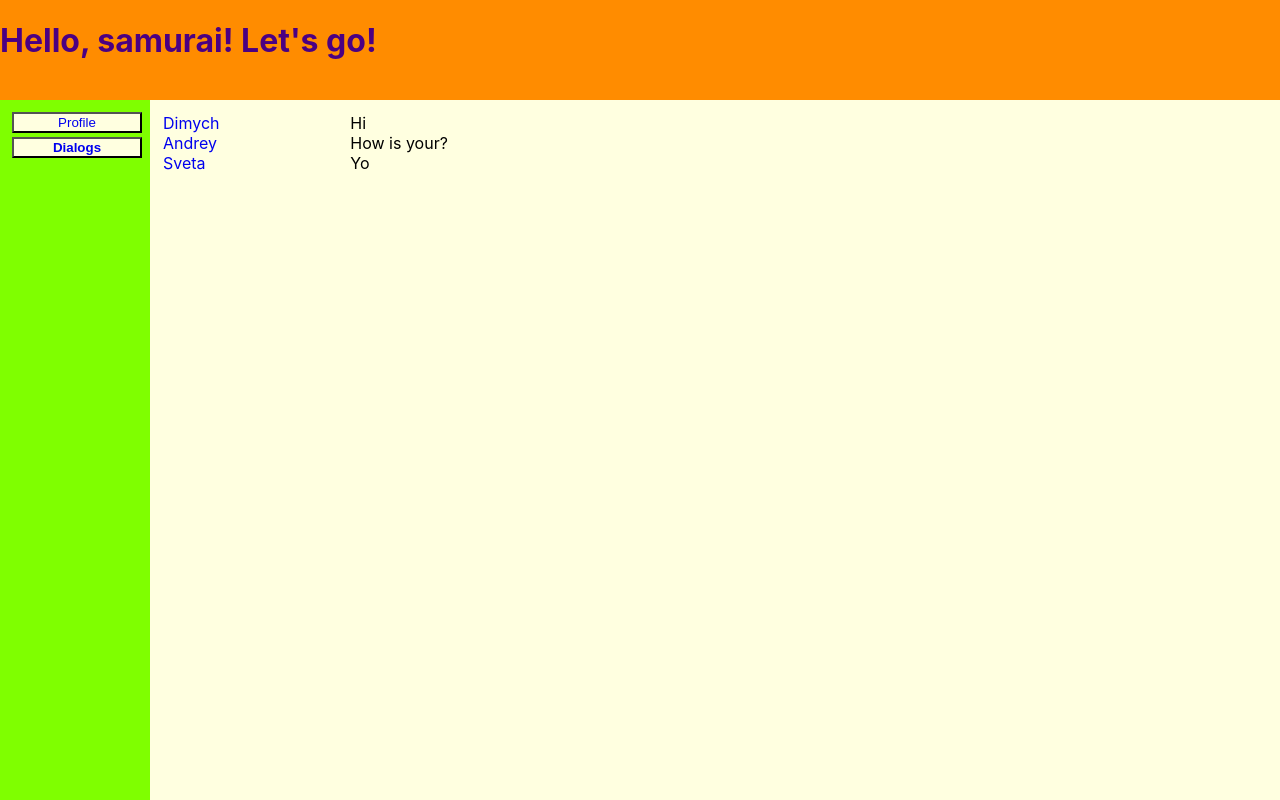
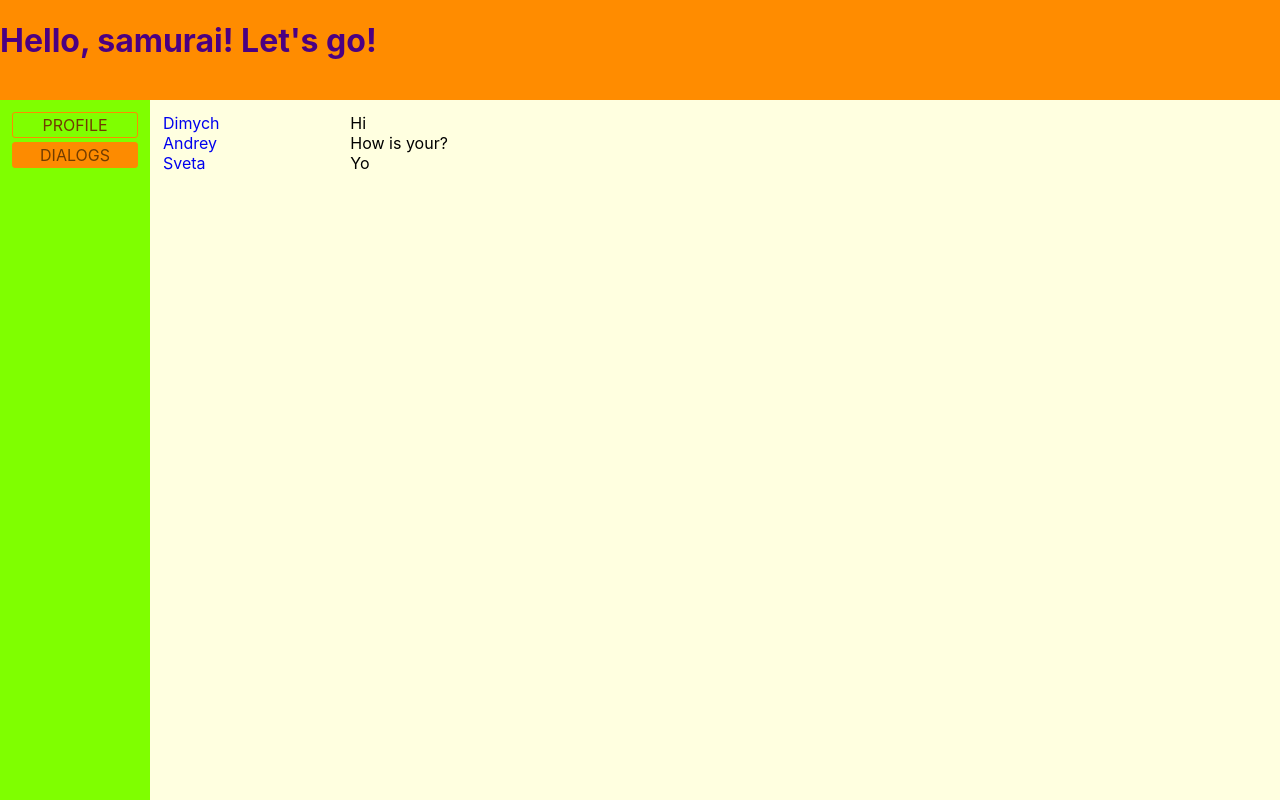
Before and after one commit to SPK80/samurai-way, a React (Create React App) app: page /dialogs in a window 1280 px wide. Built offline with nearby package versions, Linux system fonts and the light colour scheme.

Commit message:
refactor: change Navbar styles and markup

```diff
--- a/src/components/Navbar/Navbar.module.css
+++ b/src/components/Navbar/Navbar.module.css
@@ -8,14 +8,19 @@
 
 .navbar a {
     text-decoration: none;
+    border: solid 1px #fd8b00;
+    border-radius: 3px;
+    padding: 2px 10px;
+    margin: 2px;
+    text-align: center;
+    color: #713c00;
+    text-transform: uppercase;
 }
 
-.navbar button {
-    width: 100%;
-    margin: 2px;
-    background-color: lightyellow;
+.navbar a:hover {
+    border: solid 1px darkslateblue;
 }
 
 .active {
-    font-weight: bold;
+    background-color: #fd8b00;
 }
--- a/src/components/Navbar/Navbar.tsx
+++ b/src/components/Navbar/Navbar.tsx
@@ -3,24 +3,27 @@ import s from './Navbar.module.css';
 import {NavLink} from "react-router-dom";
 
 export const Navbar = () => {
+
+    const navClassNameGetter = (navData: { isActive: boolean }) =>
+        navData.isActive ? s.nav + ' ' + s.active : s.nav
+
     return (
         <nav className={s.navbar}>
-            <button>
+
             <NavLink
-                    className={(navData) => navData.isActive ? s.active : ''}
+                className={navClassNameGetter}
                 to={'/profile'}
             >
                 Profile
             </NavLink>
-            </button>
-            <button>
+
             <NavLink
-                    className={(navData) => navData.isActive ? s.active : ''}
+                className={navClassNameGetter}
                 to={'/dialogs'}
             >
                 Dialogs
             </NavLink>
-            </button>
+
         </nav>
 
     )
```
Lines whose indentation alone changed are shown as unchanged.
